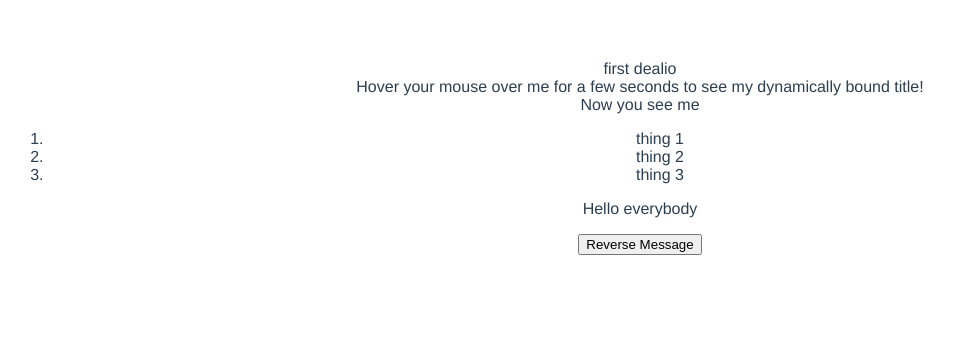
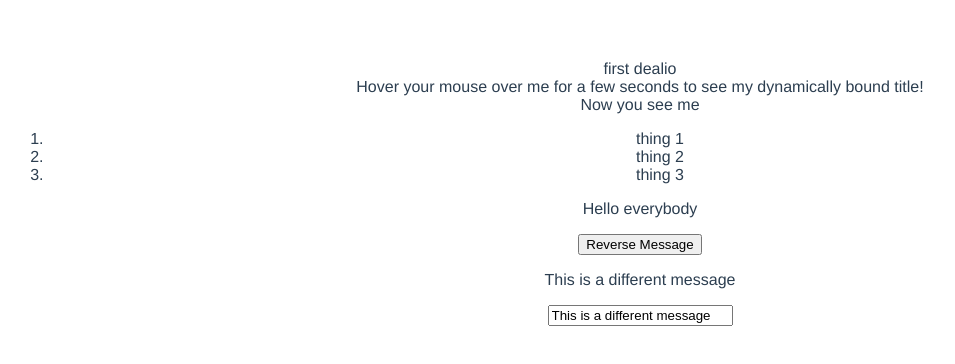
Before and after one commit to Thomas-Elder/tut.node.vue.introduction, a Vue app: page / in a window 1280 px wide. Shown: the top 364 px of the page, without its empty margins (0-955 px from the left). Built offline with nearby package versions, Linux system fonts and the light colour scheme.

Commit message:
Add two way binding example

```diff
--- a/src/components/userInput.vue
+++ b/src/components/userInput.vue
@@ -2,6 +2,9 @@
 <div>
   <p>{{ message }}</p>
   <button v-on:click="reverseMessage">Reverse Message </button>
+
+  <p>{{ differentMessage }}</p>
+  <input v-model="differentMessage">
 </div>
 </template>
 
@@ -10,7 +13,8 @@
     name: 'userInput',
     data() {
       return {
-        message: 'Hello everybody'
+        message: 'Hello everybody',
+        differentMessage: 'This is a different message'
       }
     },
     methods: {
```
